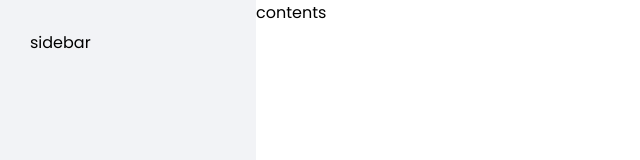
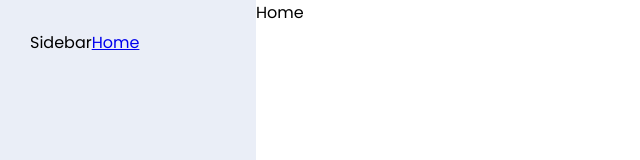
Before and after one commit to rasil-m/TaskManager, a React (Create React App) app in the folder client/: page / in a window 1280 px wide. Shown: the top 160 px of the page, without its empty margins (0-640 px from the left). Built offline with nearby package versions, Linux system fonts and the light colour scheme.

Commit message:
committ after routing

```diff
--- a/client/package.json
+++ b/client/package.json
@@ -12,7 +12,6 @@
     "@testing-library/user-event": "^13.5.0",
     "react": "^18.2.0",
     "react-dom": "^18.2.0",
-    "react-router-dom": "^6.11.2",
     "react-scripts": "5.0.1",
     "web-vitals": "^2.1.4"
   },
@@ -39,5 +38,8 @@
       "last 1 firefox version",
       "last 1 safari version"
     ]
+  },
+  "devDependencies": {
+    "react-router-dom": "^6.11.2"
   }
 }
--- a/client/src/App.css
+++ b/client/src/App.css
@@ -7,7 +7,7 @@
     padding: 30px;
     width: 20%;
     height: 100vh;
-    background: var(--t-white);
+    background: var(--s-white);
 }
 .__contents
 {
--- a/client/src/App.js
+++ b/client/src/App.js
@@ -1,10 +1,13 @@
 import './App.css';
-import Layout from './Pages/Layout';
+import { BrowserRouter } from 'react-router-dom';
+import Router from './routes';
 
 function App() {
   return (
     <div className="App">
-      <Layout/>
+      <BrowserRouter>
+       <Router/>
+      </BrowserRouter>
     </div>
   );
 }
--- /dev/null
+++ b/client/src/Containers/Sidebar/Sidebar.jsx
@@ -0,0 +1,14 @@
+import React from 'react'
+import './Sidebar.css'
+import {Link} from 'react-router-dom'
+
+const Sidebar = () => {
+  return (
+    <div className="__navbar">
+        Sidebar
+        <Link to="">Home</Link>
+    </div>
+  )
+}
+
+export default Sidebar
--- a/client/src/Pages/Layout.jsx
+++ b/client/src/Pages/Layout.jsx
@@ -1,10 +1,12 @@
 import React from 'react'
+import Sidebar from '../Containers/Sidebar/Sidebar'
+import { Outlet } from 'react-router-dom'
 
 const Layout = () => {
   return (
     <div className="__layout">
-        <div className="__sidebar">sidebar</div>
-        <div className="__contents">contents</div>
+        <div className="__sidebar"><Sidebar/></div>
+        <div className="__contents"><Outlet/></div>
     </div>
   )
 }
--- a/client/src/index.css
+++ b/client/src/index.css
@@ -8,5 +8,6 @@
 :root
 {
     --p-white:#ffffff;
+    --s-white:#eaeef7;
     --t-white:#f2f3f6;
 }
--- /dev/null
+++ b/client/src/routes.jsx
@@ -0,0 +1,19 @@
+import React from 'react'
+import {Routes,Route } from 'react-router-dom';
+import Home from './Pages/Home';
+import Layout from './Pages/Layout';
+
+const routes = () => {
+  return (
+    <>
+     <Routes>
+        <Route path='/' element={<Layout/>}>
+          <Route index element={<Home/>}/>
+          <Route path='task' element={<h1>Tasks</h1>}/>
+        </Route>
+     </Routes>
+    </>
+  )
+}
+
+export default routes
```
Also changed, not shown: client/src/Containers/Sidebar/Sidebar.css (added), 1 other file (tests, documents, lock files or other folders).
